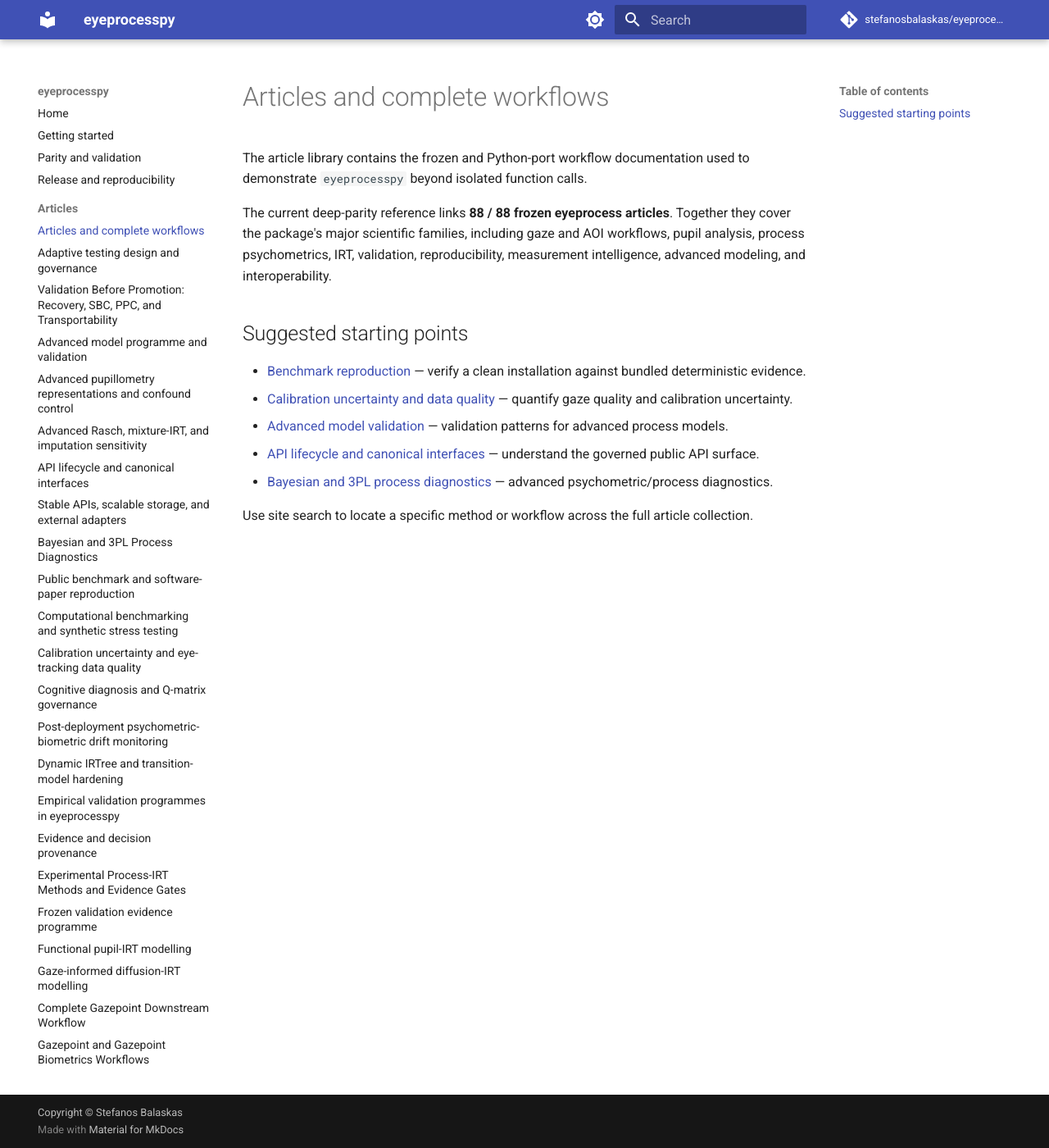
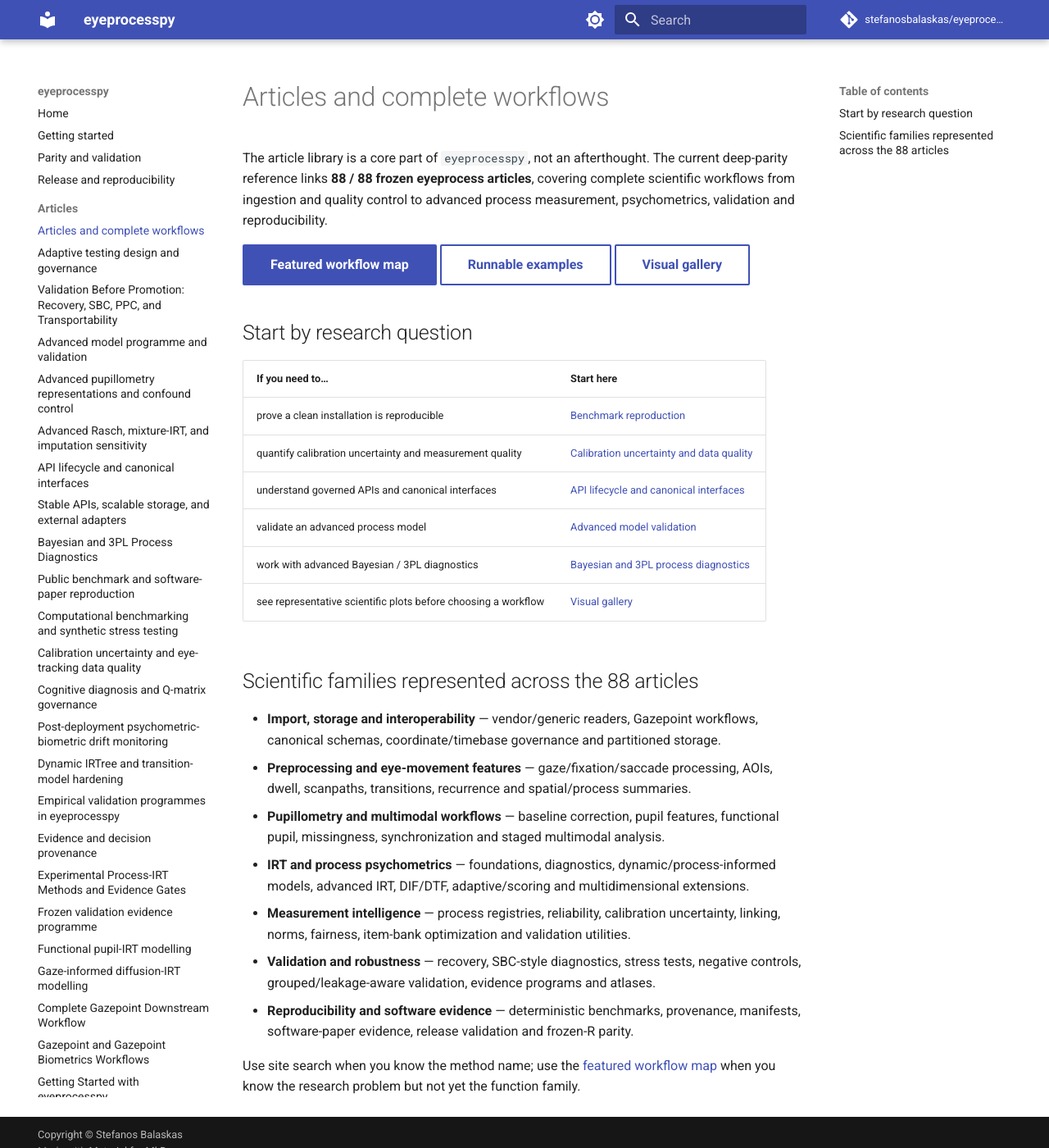
Before and after one commit to stefanosbalaskas/eyeprocesspy, an MkDocs documentation site: the page built from docs/articles/index.md, in a window 1280 px wide and 1400 px high. Shown: the whole window at 82% size. Built offline with MkDocs 1.6.1 and Material for MkDocs 9.7.7, drawn with Linux system fonts in a browser that asks for light colours; comment, search, counter and statistics services are not loaded.

Commit message:
docs: curate the 88-article workflow library

```diff
--- a/docs/articles/index.md
+++ b/docs/articles/index.md
@@ -1,15 +1,30 @@
 # Articles and complete workflows
 
-The article library contains the frozen and Python-port workflow documentation used to demonstrate `eyeprocesspy` beyond isolated function calls.
+The article library is a core part of `eyeprocesspy`, not an afterthought. The current deep-parity reference links **88 / 88 frozen eyeprocess articles**, covering complete scientific workflows from ingestion and quality control to advanced process measurement, psychometrics, validation and reproducibility.
 
-The current deep-parity reference links **88 / 88 frozen eyeprocess articles**. Together they cover the package's major scientific families, including gaze and AOI workflows, pupil analysis, process psychometrics, IRT, validation, reproducibility, measurement intelligence, advanced modeling, and interoperability.
+[Featured workflow map](featured-workflows.md){ .md-button .md-button--primary }
+[Runnable examples](../examples/index.md){ .md-button }
+[Visual gallery](../gallery.md){ .md-button }
 
-## Suggested starting points
+## Start by research question
 
-- [Benchmark reproduction](benchmark-reproduction.md) — verify a clean installation against bundled deterministic evidence.
-- [Calibration uncertainty and data quality](calibration-uncertainty-and-data-quality.md) — quantify gaze quality and calibration uncertainty.
-- [Advanced model validation](advanced-model-validation.md) — validation patterns for advanced process models.
-- [API lifecycle and canonical interfaces](api-lifecycle-and-canonical-interfaces.md) — understand the governed public API surface.
-- [Bayesian and 3PL process diagnostics](bayesian-and-3pl-process-diagnostics.md) — advanced psychometric/process diagnostics.
+| If you need to… | Start here |
+| --- | --- |
+| prove a clean installation is reproducible | [Benchmark reproduction](benchmark-reproduction.md) |
+| quantify calibration uncertainty and measurement quality | [Calibration uncertainty and data quality](calibration-uncertainty-and-data-quality.md) |
+| understand governed APIs and canonical interfaces | [API lifecycle and canonical interfaces](api-lifecycle-and-canonical-interfaces.md) |
+| validate an advanced process model | [Advanced model validation](advanced-model-validation.md) |
+| work with advanced Bayesian / 3PL diagnostics | [Bayesian and 3PL process diagnostics](bayesian-and-3pl-process-diagnostics.md) |
+| see representative scientific plots before choosing a workflow | [Visual gallery](../gallery.md) |
 
-Use site search to locate a specific method or workflow across the full article collection.
+## Scientific families represented across the 88 articles
+
+- **Import, storage and interoperability** — vendor/generic readers, Gazepoint workflows, canonical schemas, coordinate/timebase governance and partitioned storage.
+- **Preprocessing and eye-movement features** — gaze/fixation/saccade processing, AOIs, dwell, scanpaths, transitions, recurrence and spatial/process summaries.
+- **Pupillometry and multimodal workflows** — baseline correction, pupil features, functional pupil, missingness, synchronization and staged multimodal analysis.
+- **IRT and process psychometrics** — foundations, diagnostics, dynamic/process-informed models, advanced IRT, DIF/DTF, adaptive/scoring and multidimensional extensions.
+- **Measurement intelligence** — process registries, reliability, calibration uncertainty, linking, norms, fairness, item-bank optimization and validation utilities.
+- **Validation and robustness** — recovery, SBC-style diagnostics, stress tests, negative controls, grouped/leakage-aware validation, evidence programs and atlases.
+- **Reproducibility and software evidence** — deterministic benchmarks, provenance, manifests, software-paper evidence, release validation and frozen-R parity.
+
+Use site search when you know the method name; use the [featured workflow map](featured-workflows.md) when you know the research problem but not yet the function family.
```
